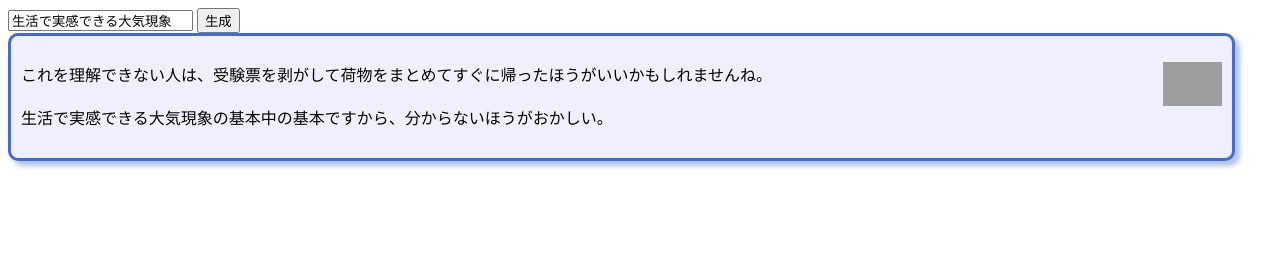
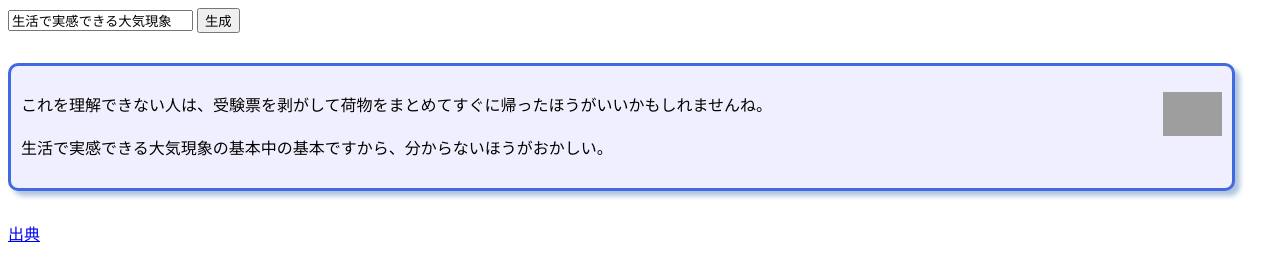
Before and after one commit to fiveseven-lambda/gohome, a plain HTML site: page index.html in a window 1280 px wide. Drawn offline with Linux system fonts and the light colour scheme; grey boxes are pictures that could not be loaded.

Commit message:
出典明記

```diff
--- a/index.html
+++ b/index.html
@@ -13,5 +13,6 @@
 			<p> <img class="size-full wp-image-11716 alignright" src="https://kishoyohoshi.com/wp-content/uploads/2019/06/217707.gif" alt="" width="59" height="75" />これを理解できない人は、受験票を剥がして荷物をまとめてすぐに帰ったほうがいいかもしれませんね。</p>
 			<p><span id="dest">生活で実感できる大気現象</span>の基本中の基本ですから、分からないほうがおかしい。</p>
 		</div>
+		<a href="https://kishoyohoshi.com/archives/12599.html">出典</a>
 	</body>
 </html>
--- a/style.css
+++ b/style.css
@@ -7,6 +7,7 @@ div{
 	box-shadow: 5px 5px 5px LightSteelBlue;
 	text-shadow: 0px 0px 1px snow;
 	width: 95%;
+	margin: 30px 0px;
 }
 p{
 	color: black;
```
